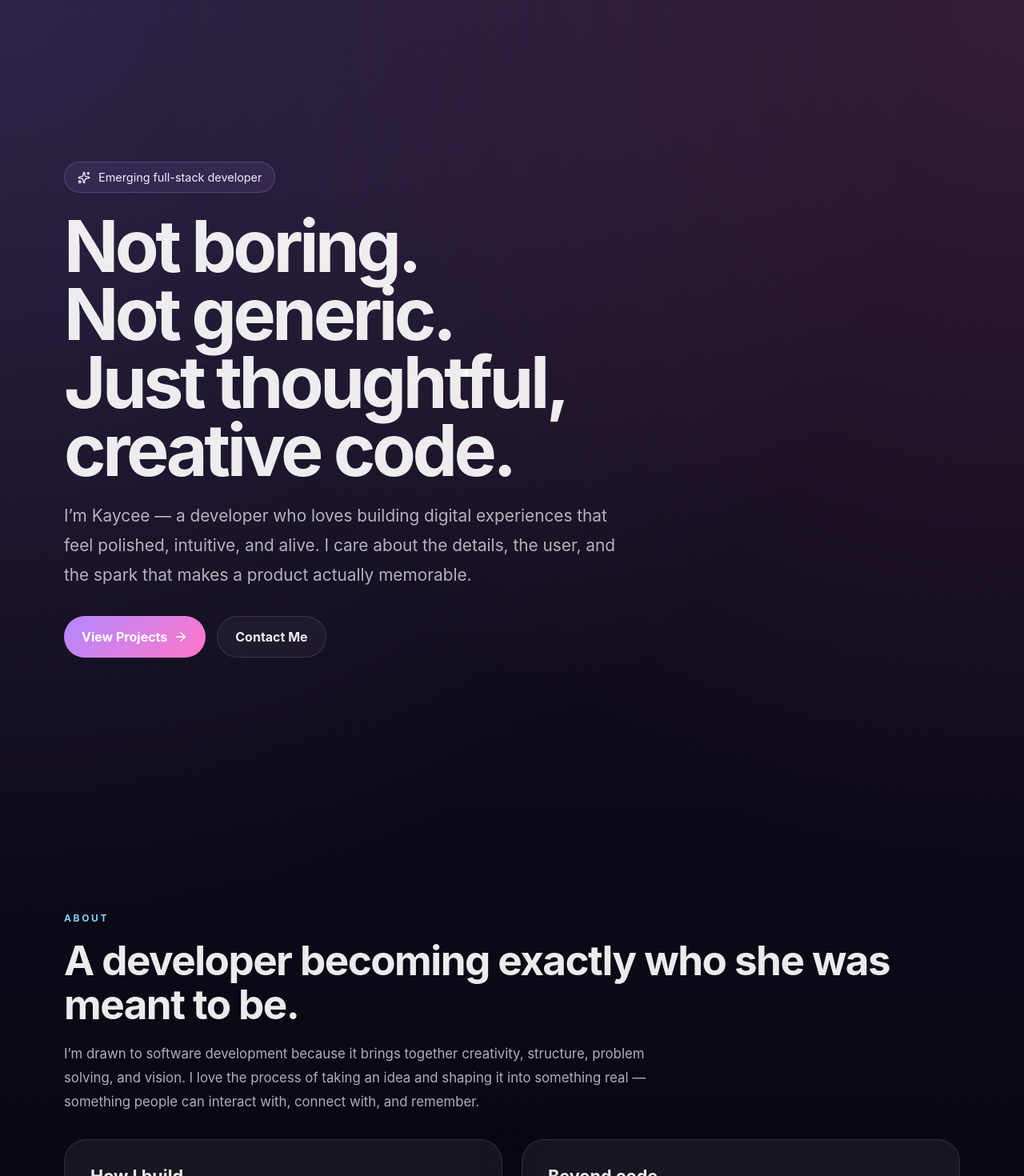
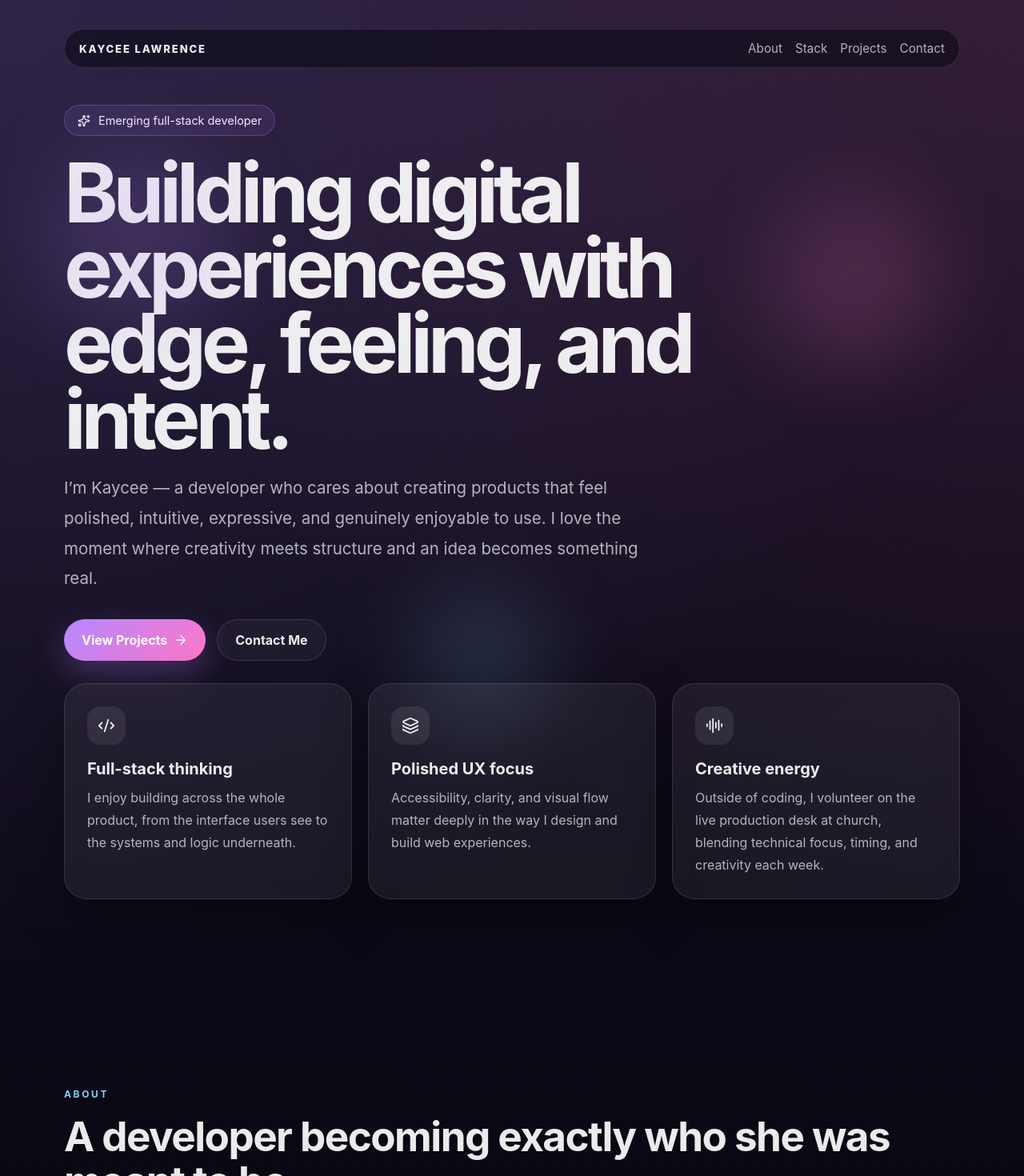
Before and after one commit to thisiskaysis/portfolio, a React (Vite) app: page / in a window 1280 px wide. Shown: the top 1470 px of the page at 80% size. Built offline with nearby package versions, Linux system fonts and the light colour scheme.

Commit message:
slight upgrades to visuals

```diff
--- a/src/App.jsx
+++ b/src/App.jsx
@@ -7,14 +7,32 @@ import Footer from "./components/Footer";
 
 function App() {
   return (
+    <>
+      <header className="site-header">
+        <div className="container nav-shell">
+          <a href="#home" className="brand-mark">
+            Kaycee Lawrence
+          </a>
+
+          <nav className="site-nav" aria-label="Primary">
+            <a href="#about">About</a>
+            <a href="#tech-stack">Stack</a>
+            <a href="#projects">Projects</a>
+            <a href="#contact">Contact</a>
+          </nav>
+        </div>
+      </header>
+
       <main>
         <Hero />
         <About />
         <TechStack />
         <Projects />
         <Contact />
+      </main>
+
       <Footer />
-    </main>
+    </>
   );
 }
 
--- a/src/components/Hero.jsx
+++ b/src/components/Hero.jsx
@@ -1,56 +1,50 @@
 import { motion } from "framer-motion";
-import { ArrowRight, Sparkles } from "lucide-react";
+import { ArrowRight, AudioLines, Code2, Layers3, Sparkles } from "lucide-react";
 
 function Hero() {
   return (
-    <section id="home">
-      <div
-        className="container"
-        style={{
-          display: "grid",
-          gap: "28px",
-          alignItems: "center",
-          minHeight: "100vh",
-        }}
-      >
+    <section id="home" className="hero-section">
+      <motion.div
+        className="orb orb-1"
+        animate={{ y: [0, -18, 0] }}
+        transition={{ duration: 8, repeat: Infinity }}
+      />
+      <motion.div
+        className="orb orb-2"
+        animate={{ y: [0, -14, 0] }}
+        transition={{ duration: 7, repeat: Infinity, delay: 1 }}
+      />
+      <motion.div
+        className="orb orb-3"
+        animate={{ y: [0, -16, 0] }}
+        transition={{ duration: 9, repeat: Infinity, delay: 2 }}
+      />
+
+      <div className="container">
+        <div className="hero-inner">
           <motion.div
             initial={{ opacity: 0, y: 28 }}
             animate={{ opacity: 1, y: 0 }}
             transition={{ duration: 0.7 }}
-          style={{ maxWidth: "860px" }}
           >
             <div className="pill">
               <Sparkles size={16} />
               Emerging full-stack developer
             </div>
 
-          <h1
-            style={{
-              margin: "24px 0 20px",
-              fontSize: "clamp(3rem, 7vw, 6.2rem)",
-              lineHeight: 0.95,
-              letterSpacing: "-0.05em",
-            }}
-          >
-            Not boring.
+            <h1 className="hero-title">
+              Building digital
               <br />
-            Not generic.
+              experiences with
               <br />
-            Just thoughtful, creative code.
+              edge, feeling, and intent.
             </h1>
 
-          <p
-            style={{
-              maxWidth: "720px",
-              margin: 0,
-              fontSize: "clamp(1.05rem, 2vw, 1.3rem)",
-              lineHeight: 1.8,
-              color: "var(--muted)",
-            }}
-          >
-            I’m Kaycee — a developer who loves building digital experiences that
-            feel polished, intuitive, and alive. I care about the details,
-            the user, and the spark that makes a product actually memorable.
+            <p className="hero-copy">
+              I’m Kaycee — a developer who cares about creating products that
+              feel polished, intuitive, expressive, and genuinely enjoyable to
+              use. I love the moment where creativity meets structure and an
+              idea becomes something real.
             </p>
 
             <div className="button-row">
@@ -62,6 +56,48 @@ function Hero() {
               </a>
             </div>
           </motion.div>
+
+          <motion.div
+            className="hero-card-grid"
+            initial={{ opacity: 0, y: 36, scale: 0.97 }}
+            animate={{ opacity: 1, y: 0, scale: 1 }}
+            transition={{ duration: 0.8, delay: 0.16 }}
+          >
+            <article className="glass-card hero-mini-card">
+              <div className="hero-mini-icon">
+                <Code2 size={22} />
+              </div>
+              <h3 className="hero-mini-title">Full-stack thinking</h3>
+              <p className="hero-mini-copy">
+                I enjoy building across the whole product, from the interface
+                users see to the systems and logic underneath.
+              </p>
+            </article>
+
+            <article className="glass-card hero-mini-card">
+              <div className="hero-mini-icon">
+                <Layers3 size={22} />
+              </div>
+              <h3 className="hero-mini-title">Polished UX focus</h3>
+              <p className="hero-mini-copy">
+                Accessibility, clarity, and visual flow matter deeply in the way
+                I design and build web experiences.
+              </p>
+            </article>
+
+            <article className="glass-card hero-mini-card">
+              <div className="hero-mini-icon">
+                <AudioLines size={22} />
+              </div>
+              <h3 className="hero-mini-title">Creative energy</h3>
+              <p className="hero-mini-copy">
+                Outside of coding, I volunteer on the live production desk at
+                church, blending technical focus, timing, and creativity each
+                week.
+              </p>
+            </article>
+          </motion.div>
+        </div>
       </div>
     </section>
   );
--- a/src/index.css
+++ b/src/index.css
@@ -67,6 +67,45 @@ section {
   margin: 0 auto;
 }
 
+.site-header {
+  position: sticky;
+  top: 18px;
+  z-index: 50;
+  padding: 18px 24px 0;
+}
+
+.nav-shell {
+  display: flex;
+  align-items: center;
+  justify-content: space-between;
+  gap: 18px;
+  padding: 14px 18px;
+  border: 1px solid var(--border);
+  border-radius: 999px;
+  background: rgba(12, 10, 22, 0.58);
+  backdrop-filter: blur(18px);
+  -webkit-backdrop-filter: blur(18px);
+}
+
+.brand-mark {
+  font-size: 0.82rem;
+  font-weight: 800;
+  letter-spacing: 0.14em;
+  text-transform: uppercase;
+}
+
+.site-nav {
+  display: flex;
+  flex-wrap: wrap;
+  gap: 16px;
+  color: var(--muted);
+  font-size: 0.95rem;
+}
+
+.site-nav a:hover {
+  color: var(--text);
+}
+
 .section-label {
   display: inline-block;
   margin-bottom: 18px;
@@ -129,12 +168,16 @@ section {
   padding: 0 22px;
   border-radius: 999px;
   font-weight: 700;
-  transition: transform 0.2s ease, opacity 0.2s ease, background 0.2s ease,
+  transition:
+    transform 0.2s ease,
+    opacity 0.2s ease,
+    background 0.2s ease,
     border-color 0.2s ease;
 }
 
 .button-primary:hover,
-.button-secondary:hover {
+.button-secondary:hover,
+.project-link:hover {
   transform: translateY(-2px);
 }
 
@@ -142,6 +185,7 @@ section {
   background: linear-gradient(135deg, var(--accent), var(--accent-2));
   color: white;
   border: none;
+  box-shadow: 0 16px 40px rgba(179, 136, 255, 0.28);
 }
 
 .button-secondary {
@@ -176,31 +220,195 @@ section {
   font-size: 0.95rem;
 }
 
-.project-card,
 .info-card {
   padding: 28px;
 }
 
-.project-title,
 .info-title {
   margin: 0 0 12px;
   font-size: 1.35rem;
 }
 
-.project-copy,
 .info-copy {
   margin: 0;
   color: var(--muted);
   line-height: 1.75;
 }
 
+.hero-section {
+  position: relative;
+  overflow: hidden;
+  padding: 64px 24px 120px;
+}
+
+.hero-inner {
+  display: grid;
+  gap: 28px;
+  align-items: stretch;
+  min-height: 84vh;
+}
+
+.hero-title {
+  margin: 24px 0 20px;
+  font-size: clamp(3.3rem, 8vw, 7rem);
+  line-height: 0.92;
+  letter-spacing: -0.06em;
+  max-width: 900px;
+}
+
+.hero-copy {
+  max-width: 720px;
+  margin: 0;
+  font-size: clamp(1.05rem, 2vw, 1.28rem);
+  line-height: 1.85;
+  color: var(--muted);
+}
+
+.hero-card-grid {
+  display: grid;
+  gap: 20px;
+  grid-template-columns: repeat(auto-fit, minmax(220px, 1fr));
+}
+
+.hero-mini-card {
+  padding: 28px;
+  position: relative;
+}
+
+.hero-mini-icon {
+  width: 48px;
+  height: 48px;
+  border-radius: 16px;
+  background: rgba(255, 255, 255, 0.08);
+  display: grid;
+  place-items: center;
+  margin-bottom: 18px;
+}
+
+.hero-mini-title {
+  margin: 0 0 10px;
+  font-size: 1.25rem;
+}
+
+.hero-mini-copy {
+  margin: 0;
+  line-height: 1.75;
+  color: var(--muted);
+}
+
+.orb {
+  position: absolute;
+  border-radius: 999px;
+  filter: blur(50px);
+  pointer-events: none;
+}
+
+.orb-1 {
+  top: 10%;
+  left: 4%;
+  width: 240px;
+  height: 240px;
+  background: rgba(179, 136, 255, 0.16);
+}
+
+.orb-2 {
+  top: 15%;
+  right: 8%;
+  width: 220px;
+  height: 220px;
+  background: rgba(255, 119, 200, 0.16);
+}
+
+.orb-3 {
+  top: 58%;
+  left: 40%;
+  width: 180px;
+  height: 180px;
+  background: rgba(125, 211, 252, 0.14);
+}
+
+.project-card {
+  position: relative;
+  overflow: hidden;
+  padding: 30px;
+}
+
+.project-glow {
+  position: absolute;
+  inset: 0;
+  background: radial-gradient(circle at top right, rgba(179, 136, 255, 0.12), transparent 34%);
+  pointer-events: none;
+}
+
+.project-content {
+  position: relative;
+  display: grid;
+  gap: 16px;
+}
+
+.project-type {
+  width: fit-content;
+  padding: 8px 12px;
+  border-radius: 999px;
+  background: rgba(255, 255, 255, 0.06);
+  border: 1px solid rgba(255, 255, 255, 0.1);
+  font-size: 0.8rem;
+  text-transform: uppercase;
+  letter-spacing: 0.12em;
+  color: rgba(255, 255, 255, 0.72);
+}
+
+.project-title {
+  margin: 0;
+  font-size: 1.35rem;
+}
+
+.project-copy {
+  margin: 0;
+  line-height: 1.8;
+  color: var(--muted);
+}
+
 .project-links {
   display: flex;
   gap: 18px;
   flex-wrap: wrap;
-  margin-top: 22px;
-  font-weight: 600;
-  color: #f3e8ff;
+  margin-top: 6px;
+}
+
+.project-link {
+  display: inline-flex;
+  align-items: center;
+  gap: 8px;
+  font-weight: 700;
+  transition: transform 0.2s ease, opacity 0.2s ease;
+}
+
+.project-link-primary {
+  color: #f1dcff;
+}
+
+.project-link-secondary {
+  color: rgba(255, 255, 255, 0.82);
+}
+
+.contact-shell {
+  padding: 34px;
+  position: relative;
+  overflow: hidden;
+}
+
+.contact-glow {
+  position: absolute;
+  inset: 0;
+  background:
+    radial-gradient(circle at top left, rgba(255, 119, 200, 0.12), transparent 30%),
+    radial-gradient(circle at bottom right, rgba(125, 211, 252, 0.12), transparent 30%);
+  pointer-events: none;
+}
+
+.contact-content {
+  position: relative;
 }
 
 .footer {
@@ -229,7 +437,6 @@ section {
     grid-template-columns: repeat(3, minmax(0, 1fr));
   }
 
-  .project-card,
   .info-card {
     padding: 32px;
   }
@@ -238,3 +445,31 @@ section {
     padding: 112px 32px;
   }
 }
+
+@media (max-width: 720px) {
+  .site-header {
+    top: 10px;
+    padding: 10px 16px 0;
+  }
+
+  .nav-shell {
+    border-radius: 28px;
+    align-items: flex-start;
+    flex-direction: column;
+  }
+
+  .site-nav {
+    gap: 12px;
+  }
+
+  .hero-section {
+    padding: 40px 20px 96px;
+  }
+
+  .contact-shell,
+  .project-card,
+  .hero-mini-card,
+  .info-card {
+    padding: 24px;
+  }
+}
```
Also changed, not shown: src/components/Contact.jsx (+27 -8 lines), src/components/Projects.jsx (+38 -10 lines). Lines whose indentation alone changed are shown as unchanged.
